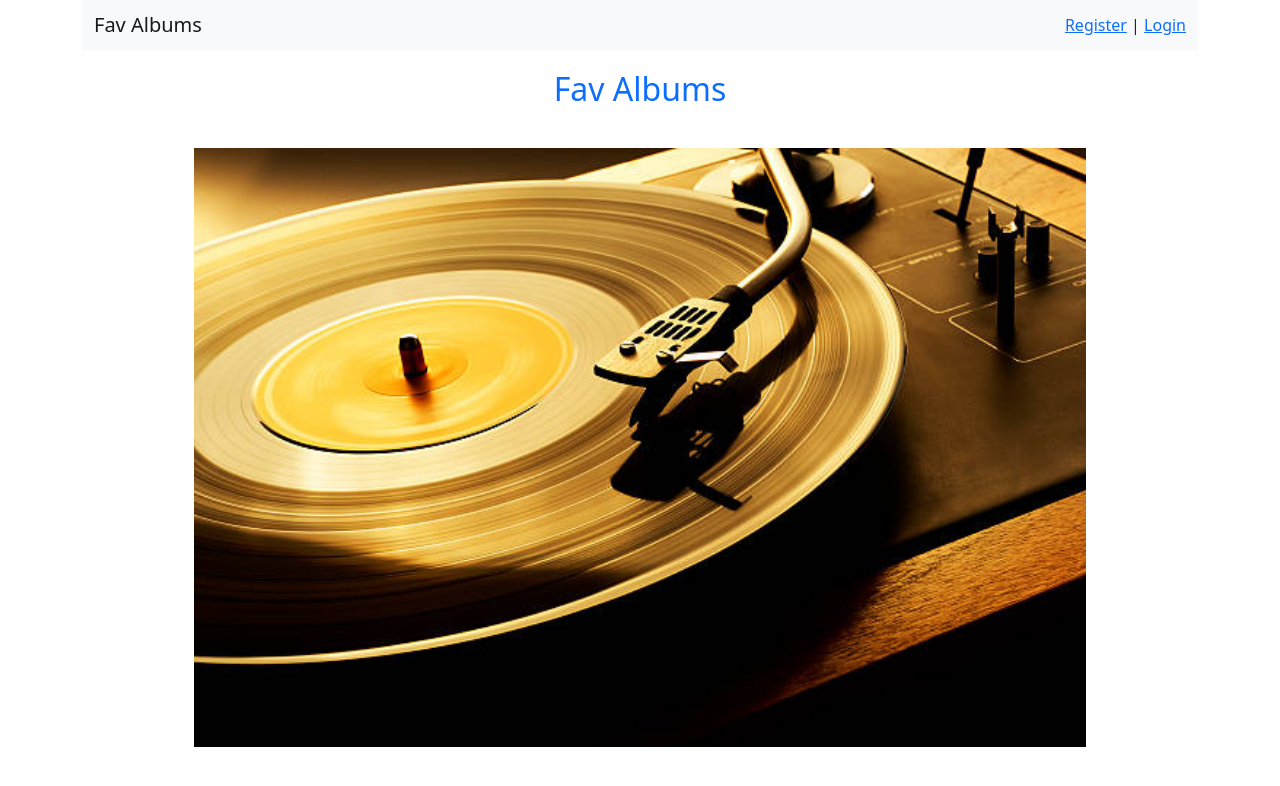
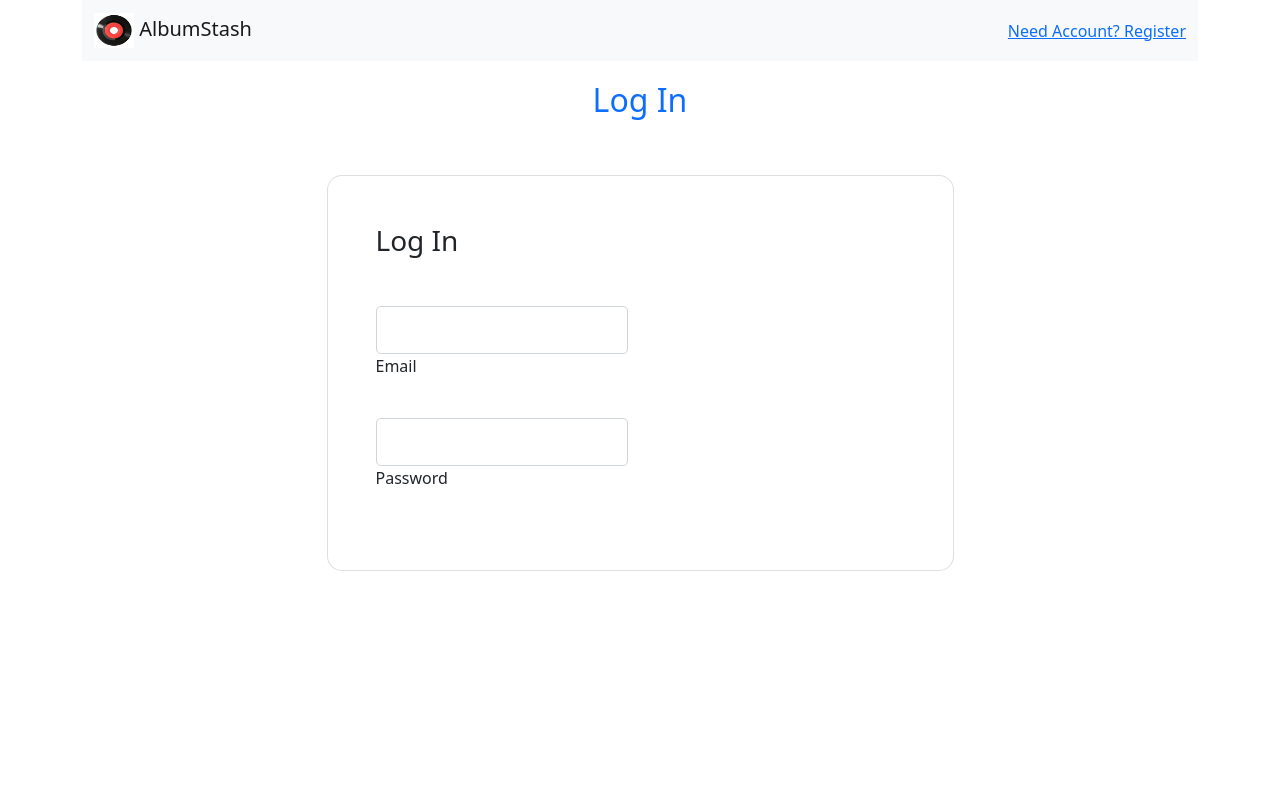
Before and after one commit to AJLange/Python-Group-Project, a Flask app: template flask_app/templates/login.html in a window 1280 px wide. Shown: the top 786 px of the page. Run offline with Flask 2, Linux system fonts and the light colour scheme; the template is opened without the code that fills it, so the values that code supplies are empty.

Commit message:
fixed HTML for login page to link to proper page

```diff
--- a/flask_app/controllers/users.py
+++ b/flask_app/controllers/users.py
@@ -36,16 +36,7 @@ def register():
 
 @app.route('/user_login')
 def login_page():
-    print(request.form)
-    user = User.get_by_email(request.form)
-    if not user:
-        flash("Invalid Email", "login")
-        return redirect('/')
-    if not bcrypt.check_password_hash(user.password, request.form['password']):
-        flash("Wrong password!", "login")
-        return redirect('/')
-    else: #no errors
-        session['user_id'] = user.id
+
     return render_template('login.html')
 
 
--- a/flask_app/templates/edit_album.html
+++ b/flask_app/templates/edit_album.html
@@ -20,10 +20,10 @@
     <div class="container-md">
       <nav class="navbar navbar-expand-lg navbar-light bg-light">
         <div class="container">
-          <span class="navbar-brand mb-0 h1 text-primary">Fav Albums</span>
+          <span class="navbar-brand mb-0 h1"><a href="/">Fav Albums</a></span>
           <div>
             <a href="/dashboard" class="link-primary">Dashboard</a> |
-            <a href="/logout" class="link-primary">logout</a>
+            <a href="/logout" class="link-primary">Logout</a>
           </div>
         </div>
       </nav>
--- a/flask_app/templates/login.html
+++ b/flask_app/templates/login.html
@@ -14,28 +14,86 @@
       integrity="sha384-1BmE4kWBq78iYhFldvKuhfTAU6auU8tT94WrHftjDbrCEXSU1oBoqyl2QvZ6jIW3"
       crossorigin="anonymous"
     />
-    <title>Favorite Albums</title>
+    <title>Register</title>
   </head>
   <body>
     <div class="container-md">
       <nav class="navbar navbar-expand-lg navbar-light bg-light">
         <div class="container">
-          <span class="navbar-brand mb-0 h1">Fav Albums</span>
+          <a class="navbar-brand" href="/">
+            <img class="music" src="{{ url_for('static', filename='img/music.jpg') }}">
+            <span class="navbar-brand mb-0 h1">AlbumStash</span>
+        </a>
           <div>
-            <a href="/register" class="link-primary">Register</a> |
-            <a href="/login" class="link-primary">Login</a>
+            <a href="/registration" class="link-primary">Need Account? Register</a>
           </div>
         </div>
       </nav>
       <main>
         <div class="intro">
-          <h2 class="text-primary">Fav Albums</h2>
+          <h2 class="text-primary">Log In</h2>
         </div>
-        <img
-          class="record_pic"
-          src="{{ url_for('static', filename='img/record.jpg') }}"
-        />
       </main>
+      <section class="vh-80 gradient-custom text-dark">
+        <div class="container py-5 h-80">
+          <div class="row justify-content-center align-items-center h-100">
+            <div class="col-12 col-lg-9 col-xl-7">
+              <div
+                class="card shadow-2-strong card-registration"
+                style="border-radius: 15px"
+              >
+                <div class="card-body p-4 p-md-5">
+                  <h3 class="mb-4 pb-2 pb-md-0 mb-md-5">Log In</h3>
+                  {% with messages = get_flashed_messages() %}
+                  <!-- declare a variable called messages -->
+                  {% if messages %}
+                  <!-- check if there are any messages -->
+                  {% for message in messages %}
+                  <!-- loop through the messages -->
+                  <p class="2.5rem">{{message}}</p>
+                  <!-- display each message in a paragraph tag -->
+                  {% endfor %}
+                  <!--  -->
+                  {% endif %}
+                  <!--  -->
+                  {% endwith %}
+                  <form action="/login" method="POST">
+
+                    <!-- ********************Email-->
+                    <div class="row">
+                      <div class="col-md-6 mb-4 pb-2">
+                        <div class="form-outline">
+                          <input
+                            type="email"
+                            name="email"
+                            class="form-control form-control-lg"
+                          />
+                          <label class="form-label" for="email">Email</label>
+                        </div>
+                      </div>
+                    </div>
+                    <!-- **********************Password-->
+                    <div class="row">
+                      <div class="col-md-6 mb-4 d-flex align-items-center">
+                        <div class="form-outline datepicker w-100">
+                          <input
+                            type="password"
+                            class="form-control form-control-lg"
+                            name="password"
+                          />
+                          <label for="password" class="form-label"
+                            >Password</label
+                          >
+                        </div>
+                      </div>
+
+                  </form>
+                </div>
+              </div>
+            </div>
+          </div>
+        </div>
+      </section>
     </div>
   </body>
 </html>
```
Also changed, not shown: flask_app/models/album.py (+18 -0 lines), flask_app/templates/album.html (+5 -2 lines), flask_app/templates/create_album.html (+5 -2 lines), flask_app/templates/dashboard.html (+5 -2 lines), flask_app/templates/register.html (+7 -4 lines).
